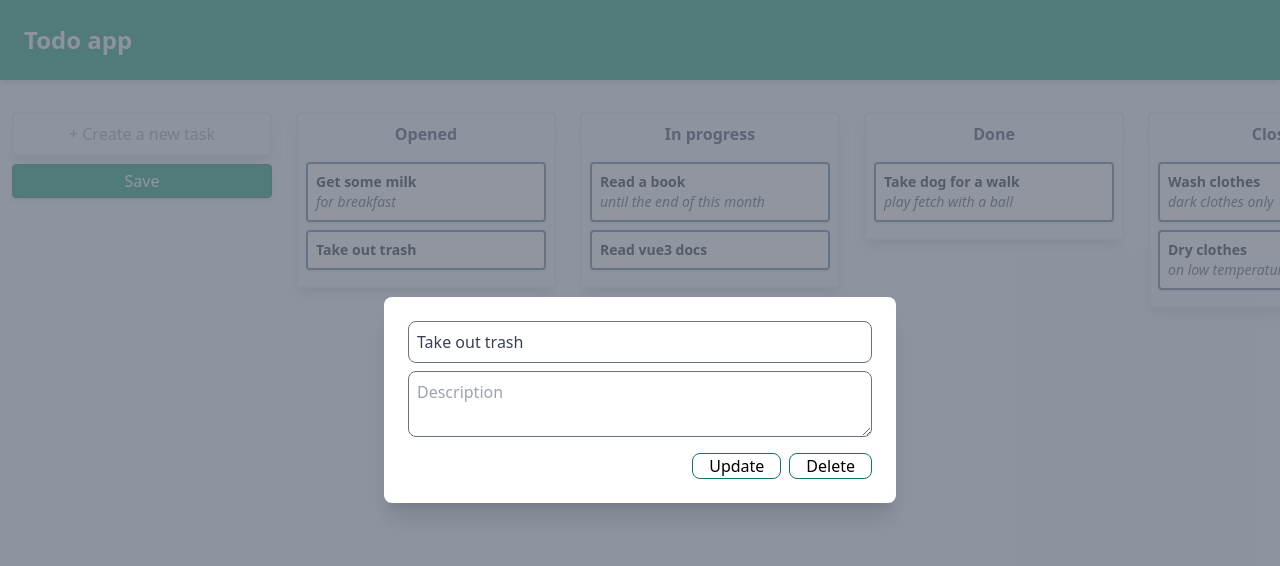
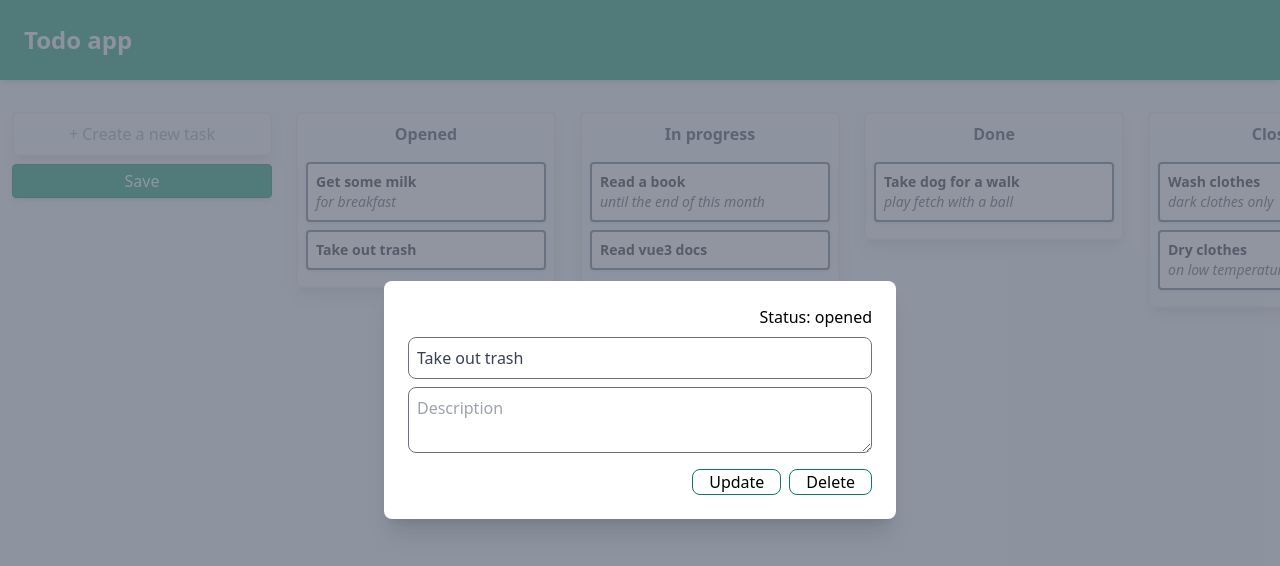
Before and after one commit to ignasradzius/todo-app, a Vue app: page / in a window 1280 px wide. Both pictures are taken after a click on the item "Take out trash". Shown: the top 566 px of the page. Built offline with nearby package versions, Linux system fonts and the light colour scheme; the HTML template or start-up script is replaced by a standard one.

Commit message:
extract todo-column logic to component;

```diff
--- a/src/App.vue
+++ b/src/App.vue
@@ -4,7 +4,10 @@ import { RouterView } from "vue-router";
 
 <template>
   <header class="fixed top-0 w-full p-6 bg-emerald-600 shadow-md">
-    <router-link to="/" class="text-gray-100 font-bold text-2xl hover:text-gray-300 transition-colors duration-300">
+    <router-link
+      to="/"
+      class="text-gray-100 font-bold text-2xl hover:text-gray-300 transition-colors duration-300"
+    >
       Todo app
     </router-link>
   </header>
--- /dev/null
+++ b/src/components/todo/todoColumn.vue
@@ -0,0 +1,91 @@
+<script setup lang="ts">
+import { useTodoStore, type Column } from '@/store/useTodoStore';
+
+const props = defineProps<{
+  column: Column
+  columnIndex: number
+}>();
+
+const todoStore = useTodoStore();
+
+function startDrag(
+  event: DragEvent,
+  taskIndex: number,
+  taskId: string
+) {
+  event.dataTransfer!.dropEffect = "move";
+  event.dataTransfer!.effectAllowed = "move";
+
+  event.dataTransfer!.setData("task-index", String(taskIndex));
+  event.dataTransfer!.setData("task-id", taskId);
+
+  todoStore.dragginFromColumn = todoStore.todoBoard[props.columnIndex];
+  todoStore.pickedTask = todoStore.dragginFromColumn.tasks[taskIndex];
+}
+
+function dropTask(event: DragEvent, toTasks: Column) {
+  const taskIndex = event.dataTransfer!.getData("task-index");
+  const taskId = event.dataTransfer!.getData("task-id");
+
+  todoStore.moveTask(todoStore.dragginFromColumn, toTasks, taskId, Number(taskIndex));
+  endDrag();
+}
+
+function endDrag() {
+  todoStore.dragginFromColumn = {};
+  todoStore.pickedTask = {};
+}
+
+function isColumnAvailable(columnId: string): boolean {
+  return todoStore.dragginFromColumn.availableColumns?.includes(columnId);
+}
+</script>
+
+<template>
+  <div class="px-3">
+    <div
+      :class="[
+        'column',
+        {
+          'border-2 border-green-700 border-dashed bg-green-100':
+            isColumnAvailable(column.id),
+        },
+      ]"
+      @drop="dropTask($event, column)"
+      @dragenter.prevent
+      @dragover.prevent
+    >
+      <h3 class="text-center font-bold text-slate-700">
+        {{ column.name }}
+      </h3>
+
+      <ul class="mt-4">
+        <li
+          v-for="(task, $taskIndex) in column.tasks"
+          :key="task.id"
+          class="task border-2 border-slate-500"
+          draggable="true"
+          @dragstart="
+            startDrag($event, $taskIndex, task.id)
+          "
+          @dragend="endDrag"
+          @click="$router.push({ name: 'task', params: { id: task.id } })"
+        >
+          <h4 class="font-bold text-sm">{{ task.title }}</h4>
+          <p class="text-sm italic text-gray-600">{{ task.description }}</p>
+        </li>
+      </ul>
+    </div>
+  </div>
+</template>
+
+<style lang="css" scoped>
+.column {
+  @apply border-2 p-2 inline-block text-left shadow-lg rounded;
+  width: 260px;
+}
+
+.task {
+  @apply flex items-start flex-col shadow mb-2 p-2 rounded bg-white text-gray-900 hover:cursor-pointer;
+}
+</style>
--- a/src/main.ts
+++ b/src/main.ts
@@ -16,7 +16,7 @@ app.mount("#app");
 watch(
   () => pinia.state.value.todoStore?.todoBoard,
   (todoBoard) => {
-    localStorage.setItem("todo-board", JSON.stringify(todoBoard));
+    localStorage.setItem("todo-board-19910729", JSON.stringify(todoBoard));
   },
   { deep: true }
 );
--- a/src/router/index.ts
+++ b/src/router/index.ts
@@ -1,6 +1,6 @@
 import { createRouter, createWebHistory } from "vue-router";
-import TodoView from "@/views/TodoView.vue";
-import TaskView from "@/views/TaskView.vue";
+import TodoView from "@/views/TodoBoard.vue";
+import TaskView from "@/views/TaskModal.vue";
 import NotFound from "@/views/NotFound.vue";
 
 const router = createRouter({
@@ -27,7 +27,7 @@ const router = createRouter({
       path: "/404/:resource",
       name: "404Resource",
       component: NotFound,
-      props: true
+      props: true,
     },
   ],
 });
--- a/src/stores/useTodoStore.ts
+++ b/src/store/useTodoStore.ts
@@ -2,12 +2,14 @@ import { defineStore } from "pinia";
 import { columns as defaultColumns } from "@/default-board";
 
 const _todoBoard =
-  JSON.parse(localStorage.getItem("todo-board")!) || defaultColumns;
+  JSON.parse(localStorage.getItem("todo-board-19910729")!) || defaultColumns;
 
 export const useTodoStore = defineStore("todoStore", {
   state: () => ({
     todoBoard: _todoBoard as Column[],
     task: {} as Partial<Task>,
+    pickedTask: {} as Partial<Task>,
+    dragginFromColumn: {} as Partial<Column>,
   }),
 
   actions: {
--- a/src/views/NotFound.vue
+++ b/src/views/NotFound.vue
@@ -1,11 +1,11 @@
 <script setup lang="ts">
 export interface Props {
-  resource: string
+  resource: string;
 }
 
 const props = withDefaults(defineProps<Props>(), {
-  resource: 'page'
-})
+  resource: "page",
+});
 </script>
 
 <template>
--- a/src/views/TaskView.vue
+++ b/src/views/TaskModal.vue
@@ -1,5 +1,5 @@
 <script setup lang="ts">
-import { useTodoStore } from "@/stores/useTodoStore";
+import { useTodoStore } from "@/store/useTodoStore";
 import { reactive, ref } from "vue";
 import { useRoute, useRouter } from "vue-router";
 
@@ -25,9 +25,9 @@ function deleteTask() {
 
 if (!Object.keys(todoStore.task).length) {
   router.push({
-    name: '404Resource',
-    params: { resource: 'task' }
-  })
+    name: "404Resource",
+    params: { resource: "task" },
+  });
 }
 </script>
 
@@ -52,6 +52,13 @@ if (!Object.keys(todoStore.task).length) {
             @submit.prevent="updateTask"
             class="flex flex-col gap-2 p-4 sm:p-6"
           >
+            <input
+              type="text"
+              readonly
+              name="status"
+              :value="`Status: ${todoStore.task.status}`"
+              class="text-right"
+            />
             <input
               v-model="form.title"
               type="text"
--- /dev/null
+++ b/src/views/TodoBoard.vue
@@ -0,0 +1,79 @@
+<script setup lang="ts">
+import { ref } from "vue";
+import { uuid } from "@/utils/uuid";
+import { useTodoStore } from "@/store/useTodoStore";
+import todoColumn from "@/components/todo/todoColumn.vue";
+
+const todoStore = useTodoStore();
+
+const newTaskTitle = ref("");
+
+function handleSubmit() {
+  if (!newTaskTitle.value) return;
+
+  todoStore.createTask({
+    id: uuid(),
+    title: newTaskTitle.value,
+    description: "",
+    status: "opened",
+  });
+
+  newTaskTitle.value = "";
+}
+</script>
+
+<template>
+  <main class="board">
+    <div class="flex">
+      <div class="px-3 flex flex-col">
+        <div class="column">
+          <input
+            v-model="newTaskTitle"
+            type="text"
+            placeholder="+ Create a new task"
+            class="text-center bg-transparent w-full"
+            @keyup.enter="handleSubmit"
+          />
+        </div>
+
+        <button
+          class="mt-2 w-full border border-teal-700 px-4 py-1 rounded shadow-md bg-emerald-600 text-white hover:opacity-80 active:opacity-60 transition-all duration-300"
+          @click="handleSubmit"
+        >
+          Save
+        </button>
+      </div>
+
+      <todo-column
+        v-for="(column, $columnIndex) in todoStore.todoBoard"
+        :key="column.id"
+        :column="column"
+        :column-index="$columnIndex"
+      />
+    </div>
+
+    <div>
+      <router-view />
+    </div>
+  </main>
+</template>
+
+<style lang="css" scoped>
+.board {
+  @apply overflow-x-scroll hide-scroll-bar pb-6 pt-28 min-h-screen bg-slate-100;
+}
+
+.column {
+  @apply border-2 p-2 inline-block text-left shadow-lg rounded;
+  width: 260px;
+}
+
+.hide-scroll-bar {
+  -ms-overflow-style: none;
+  scrollbar-width: none;
+}
+
+.hide-scroll-bar::-webkit-scrollbar {
+  display: none;
+}
+</style>
--- a/src/views/TodoView.vue
+++ /dev/null
@@ -1,152 +0,0 @@
-<script setup lang="ts">
-import { ref } from "vue";
-import { uuid } from "@/utils/uuid";
-import { useTodoStore } from "@/stores/useTodoStore";
-import type { Task, Column } from "@/stores/useTodoStore";
-
-const todoStore = useTodoStore();
-
-const newTaskTitle = ref("");
-const fromColumn = ref<Column | null>(null);
-const pickedTask = ref<Task | null>(null);
-
-function handleSubmit() {
-  if (!newTaskTitle.value) return;
-
-  todoStore.createTask({
-    id: uuid(),
-    title: newTaskTitle.value,
-    description: "",
-    status: "opened",
-  });
-
-  newTaskTitle.value = "";
-}
-
-function startDrag(
-  event: DragEvent,
-  taskIndex: number,
-  fromColumnIndex: string,
-  taskId: string
-) {
-  event.dataTransfer!.dropEffect = "move";
-  event.dataTransfer!.effectAllowed = "move";
-
-  event.dataTransfer!.setData("task-index", String(taskIndex));
-  event.dataTransfer!.setData("task-id", taskId);
-  event.dataTransfer!.setData("from-column-index", fromColumnIndex);
-
-  fromColumn.value = todoStore.todoBoard[Number(fromColumnIndex)];
-  pickedTask.value = fromColumn.value.tasks[taskIndex];
-}
-
-function moveTask(event: DragEvent, toTasks: Column) {
-  const taskIndex = event.dataTransfer!.getData("task-index");
-  const taskId = event.dataTransfer!.getData("task-id");
-
-  todoStore.moveTask(fromColumn.value!, toTasks, taskId, Number(taskIndex));
-  endDrag();
-}
-
-function endDrag() {
-  fromColumn.value = null;
-  pickedTask.value = null;
-}
-
-function isColumnAvailable(columnId: string): boolean {
-  return !!fromColumn.value?.availableColumns.includes(columnId);
-}
-</script>
-
-<template>
-  <main class="board">
-    <div class="flex">
-      <div class="px-3 flex flex-col">
-        <div class="column">
-          <input
-            v-model="newTaskTitle"
-            type="text"
-            placeholder="+ Create a new task"
-            class="text-center bg-transparent w-full"
-            @keyup.enter="handleSubmit"
-          />
-        </div>
-
-        <button
-          class="mt-2 w-full border border-teal-700 px-4 py-1 rounded shadow-md bg-emerald-600 text-white hover:opacity-80 active:opacity-60 transition-all duration-300"
-          @click="handleSubmit"
-        >
-          Save
-        </button>
-      </div>
-
-      <div
-        v-for="(column, $columnIndex) in todoStore.todoBoard"
-        :key="column.id"
-        class="px-3"
-      >
-        <div
-          :class="[
-            'column',
-            {
-              'border-2 border-green-700 border-dashed bg-green-100':
-                isColumnAvailable(column.id),
-            },
-          ]"
-          @drop="moveTask($event, column)"
-          @dragenter.prevent
-          @dragover.prevent
-        >
-          <h3 class="text-center font-bold text-slate-700">
-            {{ column.name }}
-          </h3>
-
-          <ul class="mt-4">
-            <li
-              v-for="(task, $taskIndex) in column.tasks"
-              :key="task.id"
-              class="task border-2 border-slate-500"
-              draggable="true"
-              @dragstart="
-                startDrag($event, $taskIndex, String($columnIndex), task.id)
-              "
-              @dragend="endDrag"
-              @click="$router.push({ name: 'task', params: { id: task.id } })"
-            >
-              <h4 class="font-bold text-sm">{{ task.title }}</h4>
-              <p class="text-sm italic text-gray-600">{{ task.description }}</p>
-            </li>
-          </ul>
-        </div>
-      </div>
-    </div>
-
-    <div>
-      <router-view />
-    </div>
-  </main>
-</template>
-
-<style lang="css" scoped>
-.board {
-  @apply overflow-x-scroll hide-scroll-bar pb-6 pt-28 min-h-screen bg-slate-100;
-}
-
-.column {
-  @apply border-2 p-2 inline-block text-left shadow-lg rounded;
-  width: 260px;
-}
-
-.task {
-  @apply flex items-start flex-col shadow mb-2 p-2 rounded bg-white text-gray-900 hover:cursor-pointer;
-}
-
-.hide-scroll-bar {
-  -ms-overflow-style: none;
-  scrollbar-width: none;
-}
-
-.hide-scroll-bar::-webkit-scrollbar {
-  display: none;
-}
-</style>
```
